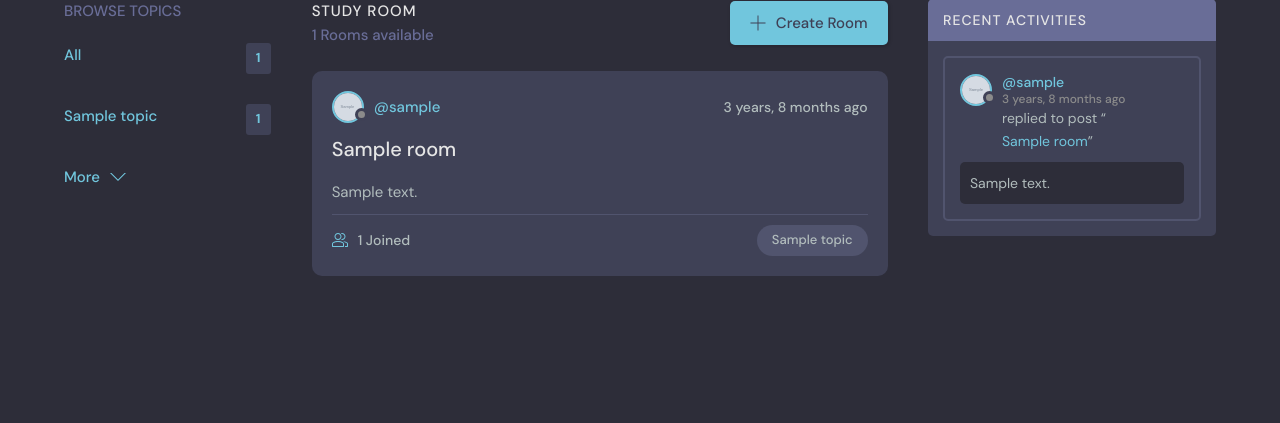
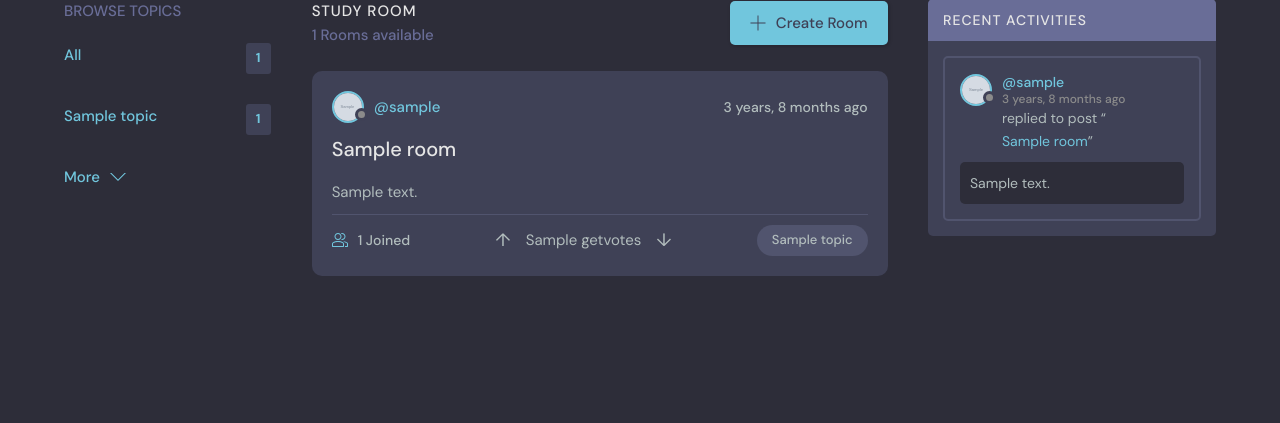
Before and after one commit to englishtea21/study-bud, a Django app: template base/templates/base/home.html in a window 1280 px wide. Shown: the part 105-528 px from the top of the page. Run offline with Django 4.2, Linux system fonts and the light colour scheme; the template is opened without the code that fills it: most values are stand-ins (such as "Sample title", 1, 10 or a date in 2020); grey boxes marked "Sample" are stand-in pictures.

Commit message:
preparing front-end for votes on a room

```diff
--- a/base/templates/base/feed_component.html
+++ b/base/templates/base/feed_component.html
@@ -1,12 +1,13 @@
 {% for room in rooms %}
 <div class="roomListRoom">
     <div class="roomListRoom__header">
-        <a href="{% url 'user-profile' room.host.id %}" class="roomListRoom__author">
+        <a href="{% url 'user-profile' room.host.id %}"
+            class="roomListRoom__author">
             <div class="avatar avatar--small">
                 {% if room.host.profile_picture %}
-                <img src="{{room.host.profile_picture.url}}"/>
+                <img src="{{room.host.profile_picture.url}}" />
                 {% else %}
-                <img src="/static/images/avatar.svg/"/>
+                <img src="/static/images/avatar.svg/" />
                 {% endif %}
             </div>
             <span>@{{room.host.username}}</span>
@@ -23,29 +24,39 @@
     </div>
     <div class="roomListRoom__meta">
         <a href="{% url 'room' room.id %}" class="roomListRoom__joined">
-            <svg version="1.1" xmlns="http://www.w3.org/2000/svg" width="32" height="32"
-                 viewBox="0 0 32 32">
+            <svg version="1.1" xmlns="http://www.w3.org/2000/svg" width="32"
+                height="32"
+                viewBox="0 0 32 32">
                 <title>user-group</title>
                 <path
-                        d="M30.539 20.766c-2.69-1.547-5.75-2.427-8.92-2.662 0.649 0.291 1.303 0.575 1.918 0.928 0.715 0.412 1.288 1.005 1.71 1.694 1.507 0.419 2.956 1.003 4.298 1.774 0.281 0.162 0.456 0.487 0.456 0.85v4.65h-4v2h5c0.553 0 1-0.447 1-1v-5.65c0-1.077-0.56-2.067-1.461-2.584z"
-                ></path>
+                    d="M30.539 20.766c-2.69-1.547-5.75-2.427-8.92-2.662 0.649 0.291 1.303 0.575 1.918 0.928 0.715 0.412 1.288 1.005 1.71 1.694 1.507 0.419 2.956 1.003 4.298 1.774 0.281 0.162 0.456 0.487 0.456 0.85v4.65h-4v2h5c0.553 0 1-0.447 1-1v-5.65c0-1.077-0.56-2.067-1.461-2.584z"></path>
                 <path
-                        d="M22.539 20.766c-6.295-3.619-14.783-3.619-21.078 0-0.901 0.519-1.461 1.508-1.461 2.584v5.65c0 0.553 0.447 1 1 1h22c0.553 0 1-0.447 1-1v-5.651c0-1.075-0.56-2.064-1.461-2.583zM22 28h-20v-4.65c0-0.362 0.175-0.688 0.457-0.85 5.691-3.271 13.394-3.271 19.086 0 0.282 0.162 0.457 0.487 0.457 0.849v4.651z"
-                ></path>
+                    d="M22.539 20.766c-6.295-3.619-14.783-3.619-21.078 0-0.901 0.519-1.461 1.508-1.461 2.584v5.65c0 0.553 0.447 1 1 1h22c0.553 0 1-0.447 1-1v-5.651c0-1.075-0.56-2.064-1.461-2.583zM22 28h-20v-4.65c0-0.362 0.175-0.688 0.457-0.85 5.691-3.271 13.394-3.271 19.086 0 0.282 0.162 0.457 0.487 0.457 0.849v4.651z"></path>
                 <path
-                        d="M19.502 4.047c0.166-0.017 0.33-0.047 0.498-0.047 2.757 0 5 2.243 5 5s-2.243 5-5 5c-0.168 0-0.332-0.030-0.498-0.047-0.424 0.641-0.944 1.204-1.513 1.716 0.651 0.201 1.323 0.331 2.011 0.331 3.859 0 7-3.141 7-7s-3.141-7-7-7c-0.688 0-1.36 0.131-2.011 0.331 0.57 0.512 1.089 1.075 1.513 1.716z"
-                ></path>
+                    d="M19.502 4.047c0.166-0.017 0.33-0.047 0.498-0.047 2.757 0 5 2.243 5 5s-2.243 5-5 5c-0.168 0-0.332-0.030-0.498-0.047-0.424 0.641-0.944 1.204-1.513 1.716 0.651 0.201 1.323 0.331 2.011 0.331 3.859 0 7-3.141 7-7s-3.141-7-7-7c-0.688 0-1.36 0.131-2.011 0.331 0.57 0.512 1.089 1.075 1.513 1.716z"></path>
                 <path
-                        d="M12 16c3.859 0 7-3.141 7-7s-3.141-7-7-7c-3.859 0-7 3.141-7 7s3.141 7 7 7zM12 4c2.757 0 5 2.243 5 5s-2.243 5-5 5-5-2.243-5-5c0-2.757 2.243-5 5-5z"
-                ></path>
+                    d="M12 16c3.859 0 7-3.141 7-7s-3.141-7-7-7c-3.859 0-7 3.141-7 7s3.141 7 7 7zM12 4c2.757 0 5 2.243 5 5s-2.243 5-5 5-5-2.243-5-5c0-2.757 2.243-5 5-5z"></path>
             </svg>
             {{room.participants.all.count}} Joined
         </a>
-        {% for topic in room.topics.all %}
-        <p class="roomListRoom__topic">
-            {{topic.name}}
-        </p>
-        {% endfor %}
+
+        <div class="roomListRoom__votes">
+            <div class="upvote-arrow vote-arrow">&#x2191;</div>
+            <div class="upvotes-downvotes-count">
+                {{room.getvotes}}
+            </div>
+            <div class="downvote-arrow vote-arrow">&#x2193</div>
+        </div>
+
+        <div class="roomListRoom__topic-container">
+            {% for topic in room.topics.all %}
+            <a href="{% url 'home' %}?q={{topic.name|urlencode}}"
+                class="roomListRoom__topic">
+                {{topic.name}}
+            </a>
+            {% endfor %}
+        </div>
+
     </div>
 </div>
 {% endfor %}
--- a/static/styles/style.css
+++ b/static/styles/style.css
@@ -708,6 +708,19 @@ a {
   justify-content: space-between;
 }
 
+.roomListRoom__votes {
+  display: flex;
+  align-items: center;
+  height: 100%;
+  gap: 1em;
+}
+
+.roomListRoom__votes .vote-arrow {
+  /* transform: rotateY(90deg); */
+  cursor: pointer;
+  font-size: 1.2em;
+}
+
 .roomListRoom__joined {
   color: var(--color-light-gray);
   display: flex;
@@ -724,6 +737,8 @@ a {
 }
 
 .roomListRoom__topic {
+  color: var(--color-light-gray);
+  display: inline-block;
   padding: 5px 1.5rem;
   background-color: var(--color-dark-medium);
   border-radius: 5rem;
```
Also changed, not shown: base/models.py (+22 -7 lines), base/migrations/0010_room_downvotes_room_upvotes.py (added).
